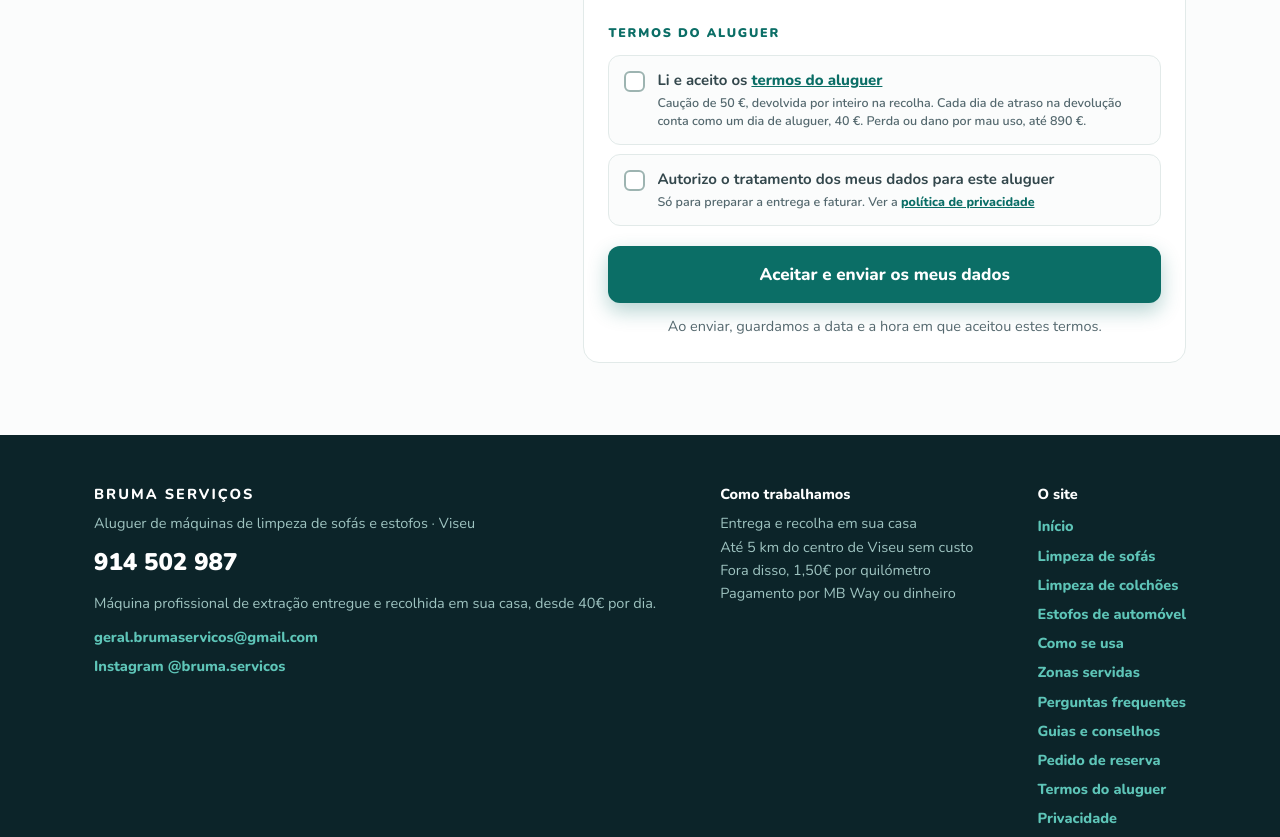
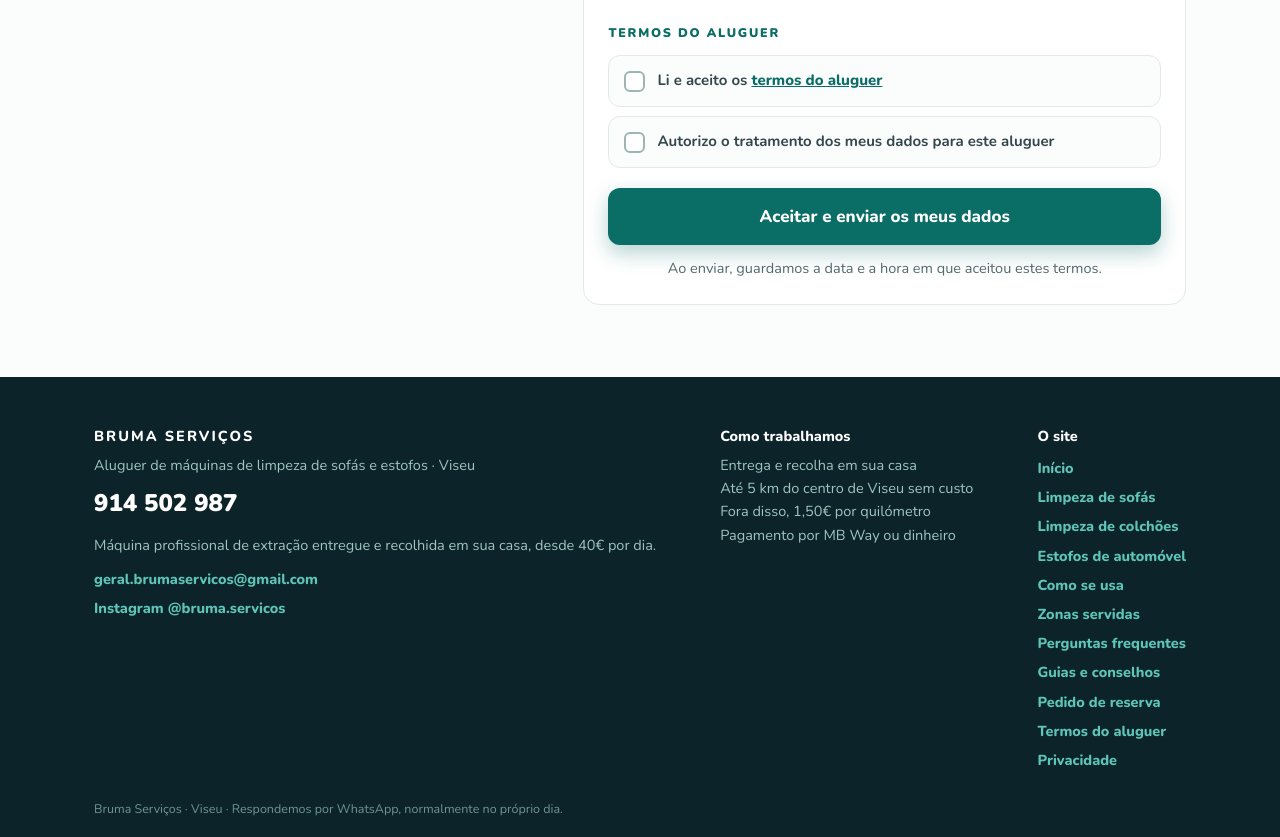
Before and after one commit to mavechfe/bruma-site, a plain HTML site: page confirmar/index.html in a window 1280 px wide. Shown: the part 3284-4121 px from the top of the page. Drawn offline with nearby package versions, Linux system fonts and the light colour scheme.

Commit message:
Termos: tirar a letra pequena das duas checkboxes
Fica so a frase e o link, a pedido dela.

Co-Authored-By: Claude Opus 5 (1M context) <noreply@anthropic.com>

```diff
--- a/confirmar/index.html
+++ b/confirmar/index.html
@@ -221,8 +221,8 @@
 
             <div class="termos">
               <h3>Termos do aluguer</h3>
-              <label class="opcao" id="optTermos"><input type="checkbox" id="aceitaTermos" onchange="verTermos()"><span class="et">Li e aceito os <a href="../contrato/" target="_blank" rel="noopener">termos do aluguer</a><small>Caução de 50 €, devolvida por inteiro na recolha. Cada dia de atraso na devolução conta como um dia de aluguer, 40 €. Perda ou dano por mau uso, até 890 €.</small></span></label>
-              <label class="opcao" id="optDados"><input type="checkbox" id="aceitaDados" onchange="verTermos()"><span class="et">Autorizo o tratamento dos meus dados para este aluguer<small>Só para preparar a entrega e faturar. Ver a <a href="../privacidade/" target="_blank" rel="noopener">política de privacidade</a></small></span></label>
+              <label class="opcao" id="optTermos"><input type="checkbox" id="aceitaTermos" onchange="verTermos()"><span class="et">Li e aceito os <a href="../contrato/" target="_blank" rel="noopener">termos do aluguer</a></span></label>
+              <label class="opcao" id="optDados"><input type="checkbox" id="aceitaDados" onchange="verTermos()"><span class="et">Autorizo o tratamento dos meus dados para este aluguer</span></label>
             </div>
 
             <div class="aviso" id="aviso"></div>
```
